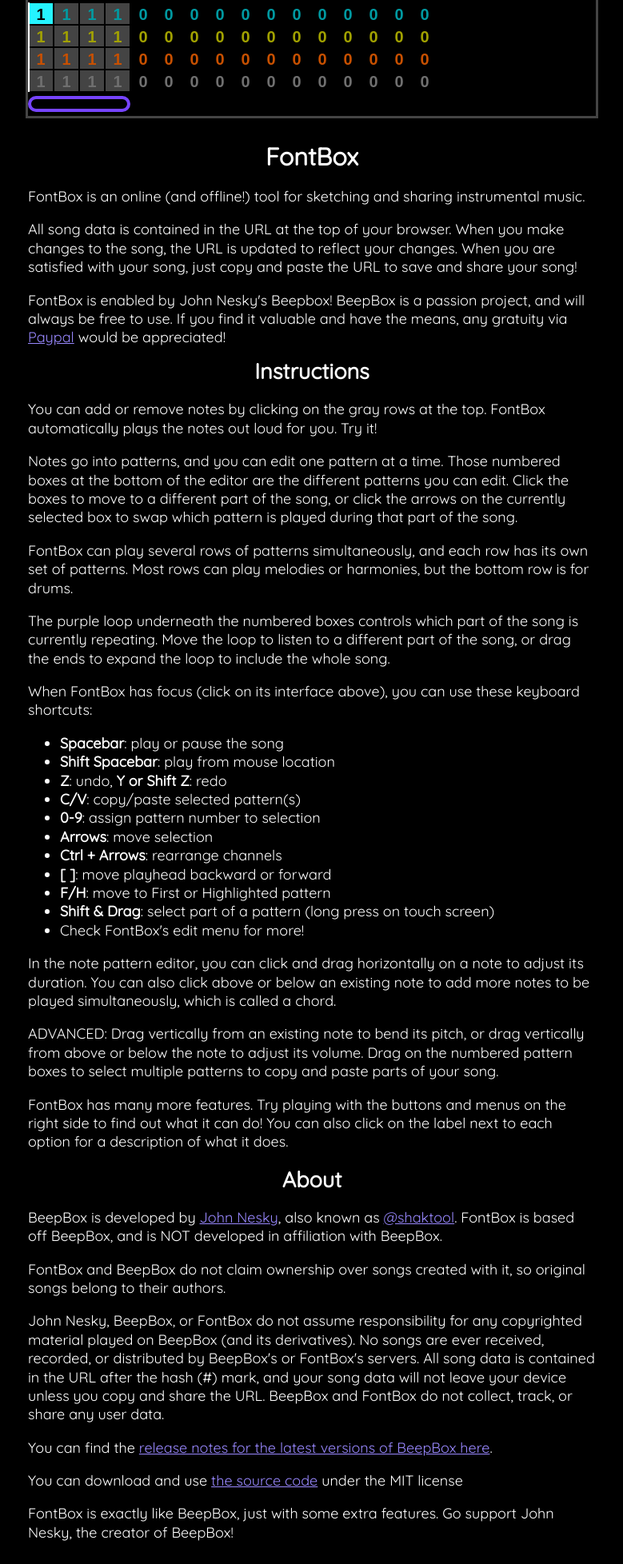
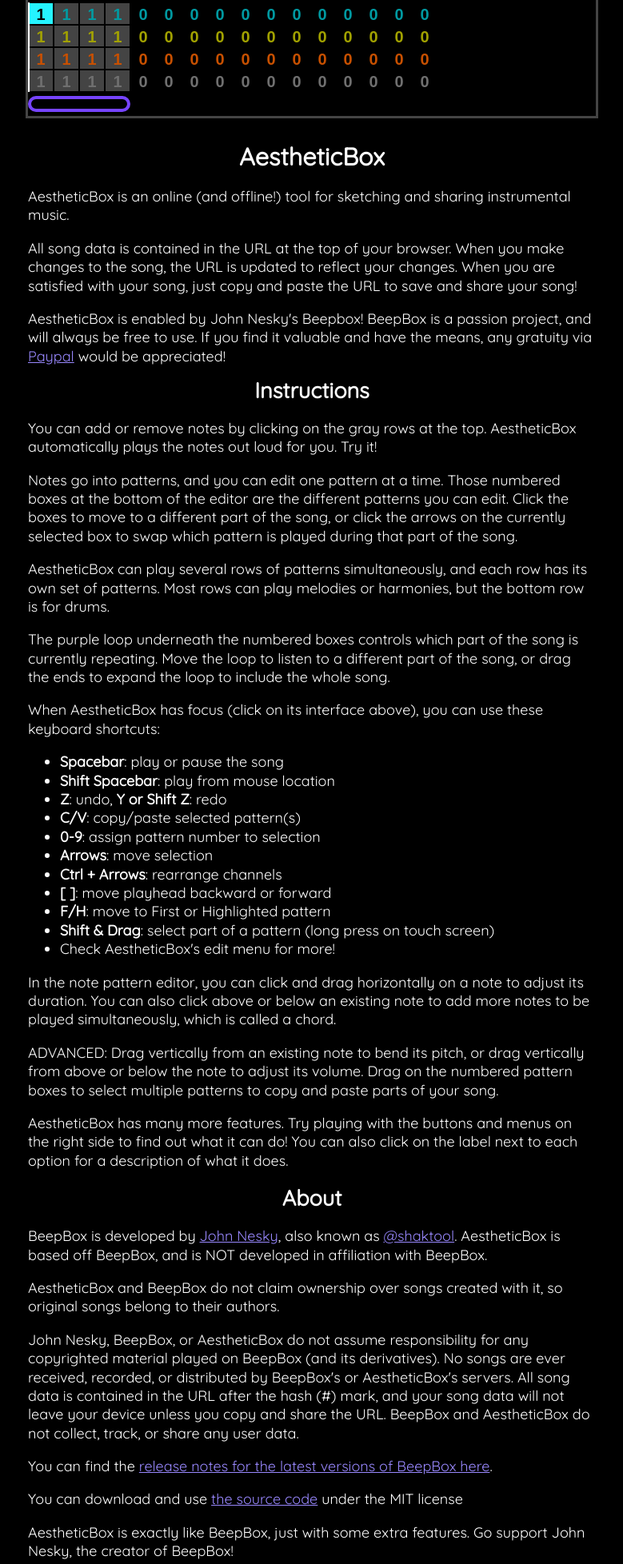
Before and after one commit to CNWMakesCode/AestheticBox, a plain HTML site: page index.html in a window 1280 px wide. Shown: the part 484-2440 px from the top of the page at 80% size, without its empty margins (250-1029 px from the left). Drawn offline with Linux system fonts and the light colour scheme.

Commit message:
Update index.html
Replace all mentions of FontBox to AestheticBox

```diff
--- a/index.html
+++ b/index.html
@@ -3,7 +3,7 @@
 <head>
 	<meta charset="utf-8" />
 	<meta name="viewport" content="width=device-width, initial-scale=1.0" />
-	<title>FontBox</title>
+	<title>AestheticBox</title>
 	<link rel="shortcut icon" type="image/x-icon" href="favicon.ico" />
 	<meta name="mobile-web-app-capable" content="yes" />
 	<meta name="apple-mobile-web-app-capable" content="yes" />
@@ -12,10 +12,10 @@
 	<meta name="format-detection" content="telephone=no" />
 	<link href="https://fonts.googleapis.com/css?family=Quicksand" rel="stylesheet" rel="stylesheet" media="none" onload="if (this.media != 'all') this.media='all';" /> <!-- this is a trick to load CSS asynchronously. -->
 	<meta name="robots" content="noindex, nofollow" />
-	<meta name="application-name" content="FontBox" />
+	<meta name="application-name" content="AestheticBox" />
 	<meta name="apple-mobile-web-app-title" content="BeepBox">
-	<meta name="description" content="FontBox is an online tool for sketching and sharing instrumental music." />
-	<meta name="keywords" content="chiptune, instrumental, music, song, melody, composition, tool, free, BeepBox, FontBox" />
+	<meta name="description" content="AestheticBox is an online tool for sketching and sharing instrumental music." />
+	<meta name="keywords" content="chiptune, instrumental, music, song, melody, composition, tool, free, BeepBox, AestheticBox" />
 	<meta name="msapplication-TileColor" content="#603cba" />
 	<meta name="msapplication-config" content="browserconfig.xml" />
 	<link rel="apple-touch-icon" sizes="180x180" href="apple-touch-icon.png" />
@@ -130,16 +130,16 @@
 <body>
 	<div id="beepboxEditorContainer">
 		<noscript>
-			Sorry, FontBox requires a JavaScript-enabled browser.
+			Sorry, AestheticBox requires a JavaScript-enabled browser.
 		</noscript>
 	</div>
 	<div id="text-content">
 		<section>
 			<h1>
-				FontBox
+				AestheticBox
 			</h1>
 			<p id="introduction">
-				FontBox is an online (and offline!) tool for sketching and sharing instrumental music.
+				AestheticBox is an online (and offline!) tool for sketching and sharing instrumental music.
 			</p>
 			<p>
 				All song data is contained in the URL at the top of your browser.
@@ -147,7 +147,7 @@
 				When you are satisfied with your song, just copy and paste the URL to save and share your song!
 			</p>
 			<div class="donation">
-				FontBox is enabled by John Nesky's Beepbox!
+				AestheticBox is enabled by John Nesky's Beepbox!
 				BeepBox is a passion project, and will always be free to use. If you find it valuable and have the means, any gratuity via
 				<form action="https://www.paypal.com/cgi-bin/webscr" method="post" target="_blank">
 					<input type="hidden" name="cmd" value="_donations" />
@@ -167,7 +167,7 @@
 					</h2>
 					<p>
 						You can add or remove notes by clicking on the gray rows at the top.
-						FontBox automatically plays the notes out loud for you. Try it!
+						AestheticBox automatically plays the notes out loud for you. Try it!
 					</p>
 					<p>
 						Notes go into patterns, and you can edit one pattern at a time.
@@ -177,7 +177,7 @@
 						</span>
 					</p>
 					<p>
-						FontBox can play several rows of patterns simultaneously, and each row has its own set of patterns.
+						AestheticBox can play several rows of patterns simultaneously, and each row has its own set of patterns.
 						Most rows can play melodies or harmonies, but the bottom row is for drums.
 					</p>
 					<p>
@@ -186,7 +186,7 @@
 					</p>
 					<div id="keyboard-instructions">
 						<p>
-							When FontBox has focus (click on its interface above), you can use these keyboard shortcuts: <br/>
+							When AestheticBox has focus (click on its interface above), you can use these keyboard shortcuts: <br/>
 						</p>
 						<ul>
 							<li><b>Spacebar</b>: play or pause the song</li>
@@ -199,7 +199,7 @@
 							<li><b>[ ]</b>: move playhead backward or forward</li>
 							<li><b>F/H</b>: move to First or Highlighted pattern </li>
 							<li><b>Shift & Drag</b>: select part of a pattern (long press on touch screen)</li>
-							<li>Check FontBox's edit menu for more!</li>
+							<li>Check AestheticBox's edit menu for more!</li>
 						</ul>
 					</div>
 					<p>
@@ -210,7 +210,7 @@
 						ADVANCED: Drag vertically from an existing note to bend its pitch, or drag vertically from above or below the note to adjust its volume. Drag on the numbered pattern boxes to select multiple patterns to copy and paste parts of your song.
 					</p>
 					<p>
-						FontBox has many more features.
+						AestheticBox has many more features.
 						Try playing with the buttons and menus on the right side to find out what it can do!
 						You can also click on the label next to each option for a description of what it does.
 					</p>
@@ -221,13 +221,13 @@
 					</h2>
 					<p>
 						BeepBox is developed by <a href="http://www.johnnesky.com" target="_blank">John Nesky</a>, also known as <a href="https://twitter.com/shaktool" target="_blank">@shaktool</a>.
-						FontBox is based off BeepBox, and is NOT developed in affiliation with BeepBox.
+						AestheticBox is based off BeepBox, and is NOT developed in affiliation with BeepBox.
 					</p>
 					<p>
-						FontBox and BeepBox do not claim ownership over songs created with it, so original songs belong to their authors.
+						AestheticBox and BeepBox do not claim ownership over songs created with it, so original songs belong to their authors.
 					</p>
 					<p>
-						John Nesky, BeepBox, or FontBox do not assume responsibility for any copyrighted material played on BeepBox (and its derivatives). No songs are ever received, recorded, or distributed by BeepBox's or FontBox's servers. All song data is contained in the URL after the hash (#) mark, and your song data will not leave your device unless you copy and share the URL. BeepBox and FontBox do not collect, track, or share any user data.
+						John Nesky, BeepBox, or AestheticBox do not assume responsibility for any copyrighted material played on BeepBox (and its derivatives). No songs are ever received, recorded, or distributed by BeepBox's or AestheticBox's servers. All song data is contained in the URL after the hash (#) mark, and your song data will not leave your device unless you copy and share the URL. BeepBox and AestheticBox do not collect, track, or share any user data.
 					</p>
 					<p>
 						You can find the <a href="https://github.com/johnnesky/beepbox/releases/" target="_blank">release notes for the latest versions of BeepBox here</a>.
@@ -236,7 +236,7 @@
 						You can download and use <a href="https://github.com/johnnesky/beepbox" target="_blank">the source code</a> under the MIT license
 					</p>
 					<p>
-						FontBox is exactly like BeepBox, just with some extra features. Go support John Nesky, the creator of BeepBox!
+						AestheticBox is exactly like BeepBox, just with some extra features. Go support John Nesky, the creator of BeepBox!
 					</p>
 				<section>
 			</main>
@@ -246,7 +246,7 @@
 	<script type="text/javascript">
 
 if (/Android|webOS|iPhone|iPad|iPod|BlackBerry|IEMobile|Opera Mini|android|ipad|playbook|silk/i.test(navigator.userAgent) ) {
-	document.getElementById("introduction").innerHTML = "FontBox is an online tool for sketching and sharing instrumental music. Make sure that your volume is turned up, then press the play button!";
+	document.getElementById("introduction").innerHTML = "AestheticBox is an online tool for sketching and sharing instrumental music. Make sure that your volume is turned up, then press the play button!";
 	document.getElementById("keyboard-instructions").style.display = "none";
 	document.getElementById("bar-editing").innerHTML = "Tap the boxes to move to a different part of the song, or tap on the currently selected box to swap which pattern is played during that part of the song.";
 }
```
